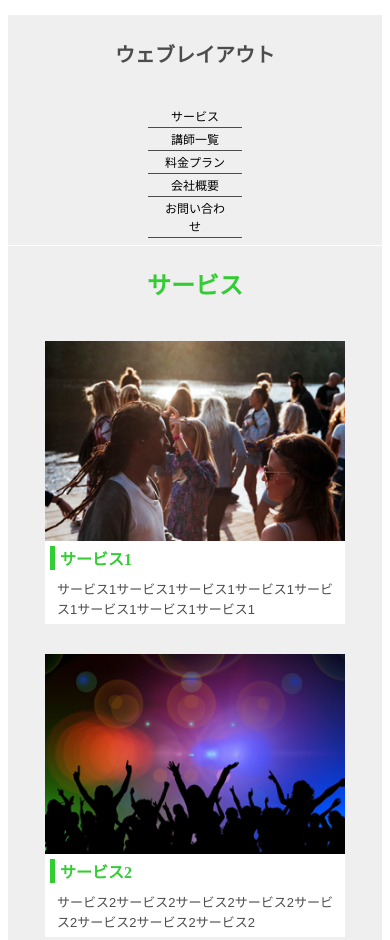
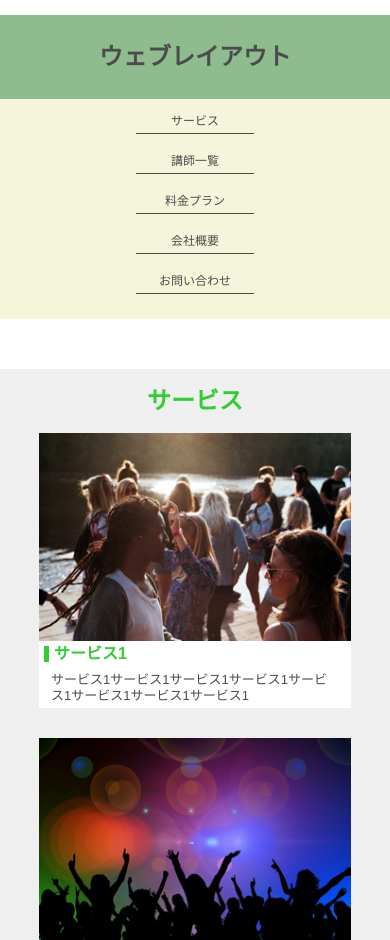
Before and after one commit to Fuji-r/work2-website_layout, a plain HTML site: page index.html in a window 390 px wide. Shown: the top 940 px of the page. Drawn offline with Linux system fonts and the light colour scheme.

Commit message:
修正3
ヘッダーとサービスの間に隙間があるのですが、解決しません。どのよな対処がありますでしょうか

```diff
--- a/css/style.css
+++ b/css/style.css
@@ -1,16 +1,12 @@
 @charset "utf-8";
 
+html,
 body,
 h1,
 h2,
 h3,
 ul,
 li,
-img {
-    max-width: 100%;
-    vertical-align: bottom;
-    border: none;
-}
 p {
     margin: 0;
     margin: 0;
@@ -23,23 +19,31 @@ p {
         "Hiragino Kaku Gothic ProN", "Hiragino Sans", sans-serif,
         "ヒラノギ角ゴシック";
 }
-.header {
-    height: auto;
-    vertical-align: middle;
+img {
+    max-width: 100%;
+    vertical-align: bottom;
+    border: none;
 }
+font {
+    font-size: 62.5%;
+}
+
 .wrap {
     display: flex;
     justify-content: space-between;
+    vertical-align: middle;
     max-width: 960px;
     margin: 0 auto;
-    height: auto;
 }
 
 .header p {
-    font-size: 20px;
+    font-size: 1.5rem;
     margin: 15px 15px;
 }
-
+.gm {
+    margin-bottom: 20px;
+    background-color: beige;
+}
 .navi-list {
     display: flex;
     justify-content: flex-end;
@@ -47,14 +51,14 @@ p {
 
 .navi-list li {
     list-style: none;
-    padding: 2px 12px;
+    padding: 6px 12px;
     font-size: 12px;
+    margin-bottom: 15px;
 }
 li + li {
     border-left: 1px solid #4c4c4c;
 }
 .wrap2 {
-    height: auto;
     margin: 0 auto;
     padding-bottom: 50px;
     background-color: #eeee;
@@ -62,7 +66,6 @@ li + li {
 .content-name h2 {
     text-align: center;
     padding: 20px;
-    height: auto;
     color: limegreen;
 }
 .container {
@@ -72,8 +75,7 @@ li + li {
     margin: 0 auto;
 }
 .box {
-    width: 300px;
-    height: auto;
+    width: 30%;
     background-color: #fff;
 }
 .box h3 {
@@ -84,27 +86,23 @@ li + li {
 }
 .box p {
     margin: 10px 12px;
-    line-height: 1.5;
+    line-height: 1.2;
 }
 /*画面幅が400px以下で縦に並べる*/
 @media screen and (max-width: 400px) {
     .wrap {
         display: block;
-        height: 210px;
         text-align: center;
-        padding-bottom: 20px;
-        margin-bottom: -13%;
-        background-color: #eeee;
+        background-color: darkseagreen;
     }
     .header p {
         text-align: center;
         padding-top: 30px;
     }
     .navi-list {
-        max-width: 400px;
         margin-top: 30px;
         display: block;
-        padding: 10px 140px;
+        padding: 10px 136px;
         margin-bottom: 50px;
     }
     .navi-list li {
@@ -115,19 +113,15 @@ li + li {
     }
     .wrap2 {
         display: block;
-        max-width: 400px;
-    }
-    .content-name h2 {
-        margin-top: 50px;
+        background-color: #eeee;
     }
     .container {
-        max-width: 400px;
         display: block;
     }
     .box {
         margin: 0 auto;
-        height: auto;
         margin-bottom: 30px;
+        width: 80%;
     }
     .box h3 {
         font-size: 16px;
```
Also changed, not shown: 1 other file.
